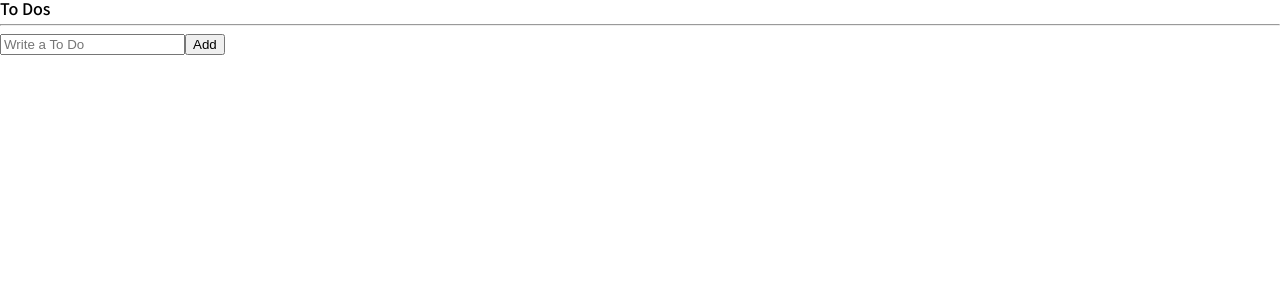
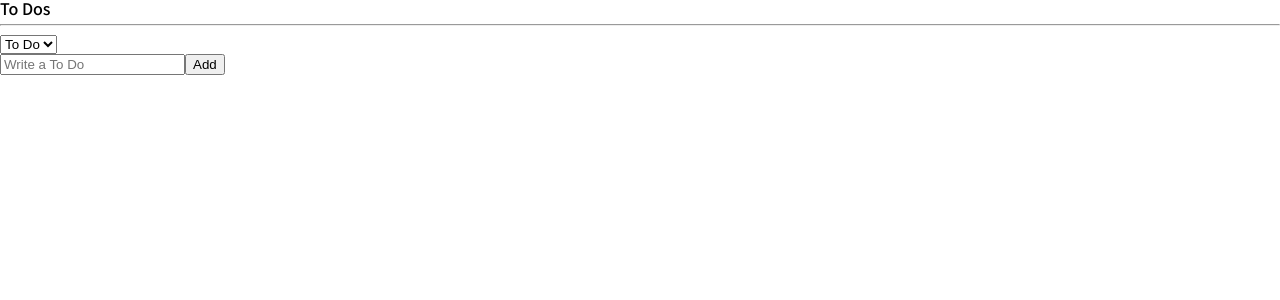
Before and after one commit to moonshadow95/react-masterclass, a React (Create React App) app: page / in a window 1280 px wide. Shown: the top 300 px of the page. Built offline with nearby package versions, Linux system fonts and the light colour scheme.

Commit message:
Selectors

```diff
--- a/src/atoms.tsx
+++ b/src/atoms.tsx
@@ -1,4 +1,4 @@
-import {atom} from "recoil";
+import {atom, selector} from "recoil";
 
 export interface IToDo {
     id: number
@@ -6,7 +6,21 @@
     category: "DONE" | "DOING" | "TO_DO"
 }
 
+export const categoryState = atom({
+    key: 'category',
+    default: 'TO_DO'
+})
+
 export const toDoState = atom<IToDo[]>({
     key: 'toDo',
     default: []
 })
+
+export const toDoSelector = selector({
+    key: "toDoSelector",
+    get: ({get}) => {
+        const toDos = get(toDoState)
+        const category = get(categoryState)
+        return toDos.filter(toDo => toDo.category === category)
+    }
+})
--- a/src/components/ToDoList.tsx
+++ b/src/components/ToDoList.tsx
@@ -1,20 +1,27 @@
 import React, {useState} from 'react'
 import CreateToDo from "./CreateToDo";
-import {useRecoilValue} from "recoil";
-import {toDoState} from "../atoms";
+import {useRecoilState, useRecoilValue} from "recoil";
+import {categoryState, toDoSelector, toDoState} from "../atoms";
 import ToDo from "./ToDo";
 
 const ToDoList = () => {
-    const toDos = useRecoilValue(toDoState)
+    // selector 로 변형된 배열을 받는다.
+    const toDos = useRecoilValue(toDoSelector)
+    const [category, setCategory] = useRecoilState(categoryState)
+    const onInput = (event: React.FormEvent<HTMLSelectElement>) => {
+        setCategory(event.currentTarget.value)
+    }
     return (
         <div>
             <h1>To Dos</h1>
             <hr/>
+            <select onInput={onInput} value={category}>
+                <option value="TO_DO">To Do</option>
+                <option value="DOING">Doing</option>
+                <option value="DONE">Done</option>
+            </select>
             <CreateToDo/>
-            <ul>
-{/*toDos 배열의 원소 하나 하나가 ToDo 컴포넌트에 필요한 props와 같은 인터페이스를 가지기 때문에 이렇게 쓸 수 있다.*/}
-                {toDos.map(toDo => <ToDo key={toDo.id} {...toDo}/>)}
-            </ul>
+            {toDos?.map(toDo => <ToDo key={toDo.id} {...toDo}/>)}
         </div>
     )
 };
```
